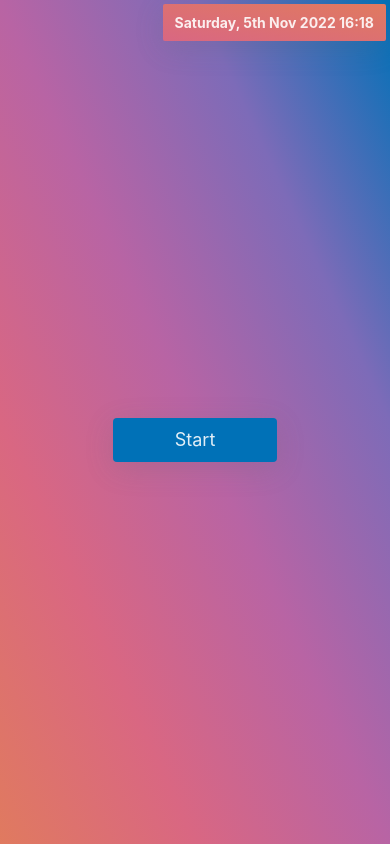
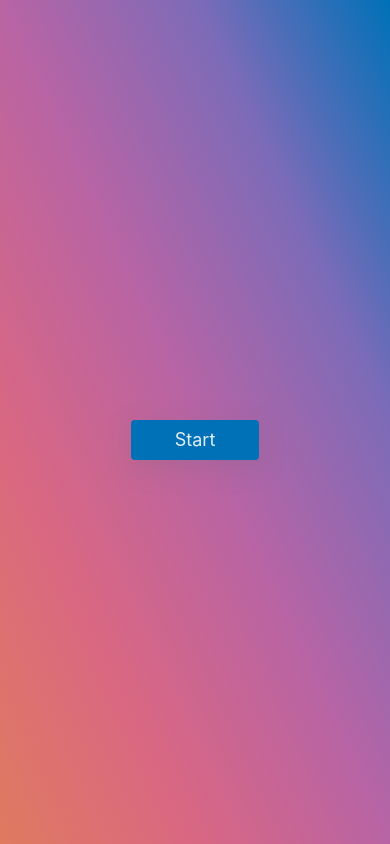
Before and after one commit to natsuhikok/tomatoooo, a Next.js app: page / in a window 390 px wide. Built offline with nearby package versions, Linux system fonts and the light colour scheme.

Commit message:
Add mobile style. (#6)

```diff
--- a/src/clients/IndexPage/@indexPage.tsx
+++ b/src/clients/IndexPage/@indexPage.tsx
@@ -72,6 +72,7 @@ const $currentTime = css`
     padding: 6px 12px;
     border-radius: 2px;
     box-shadow: rgba(100, 100, 111, 0.2) 0px 7px 29px 0px;
+    @media screen and (max-width:480px) { display: none; }
 `
 
 const $pomodoro = css`
@@ -82,11 +83,16 @@ const $pomodoro = css`
   height: 100%;
   position: relative;
   width: 100%;
+
   & > p {
     text-shadow: rgba(100, 100, 111, 0.2) 0px 7px 29px 0px;
     color: #ffffffe1;
-    font-size: 32px;
     line-height: 1;
+
+    font-size: 28px;
+    @media screen and (max-width:480px) { font-size: 22px; }
+    @media screen and (max-width:340px) { font-size: 20px; }
+
     & > span {
       font-size: inherit;
     }
@@ -96,7 +102,10 @@ const $pomodoro = css`
     background-color: #0071b7;
     box-shadow: rgba(100, 100, 111, 0.2) 0px 7px 29px 0px;
     border: none;
+
     padding: 6px 62px;
+    @media screen and (max-width:480px) { padding: 4px 44px; }
+
     color: #ffffffe1;
     border-radius: 4px;
     font-size: 18px;
```
